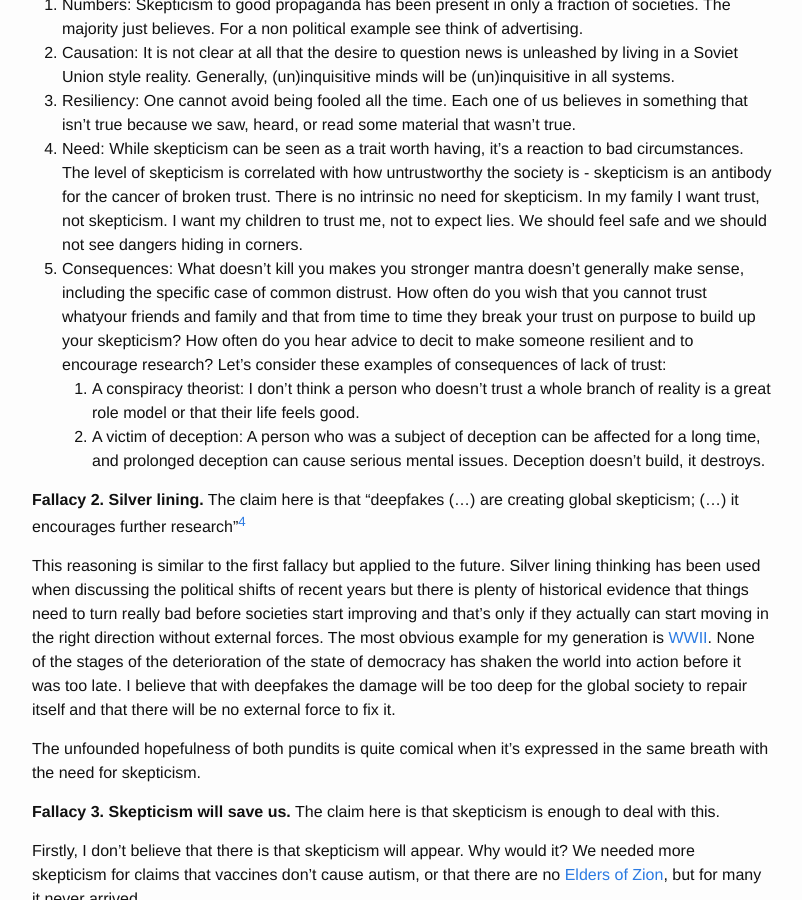
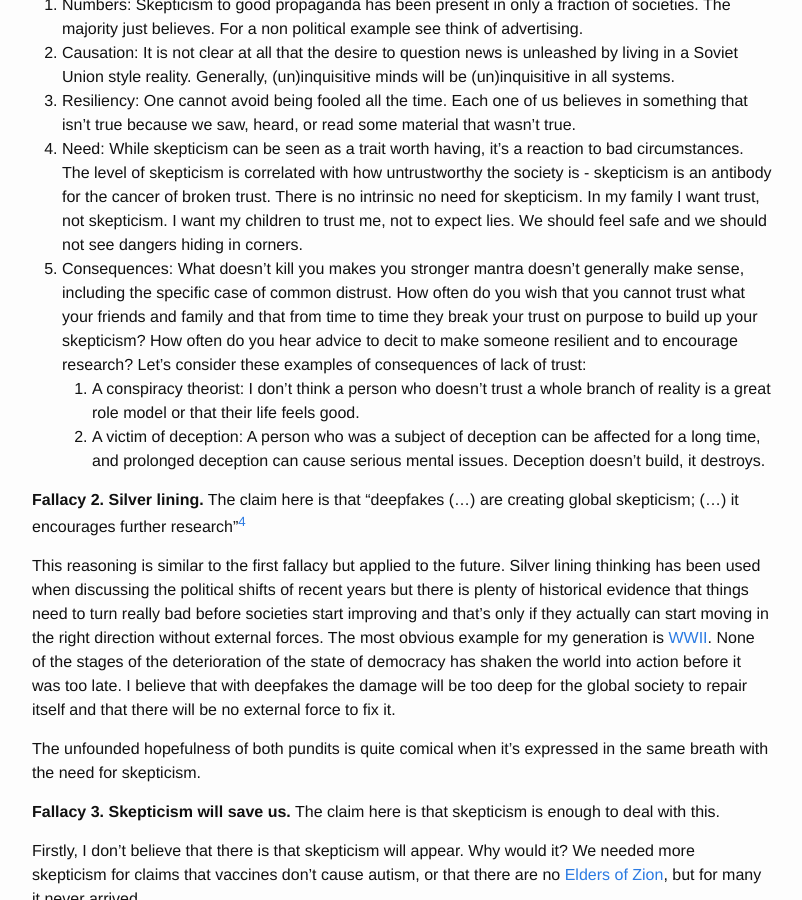
Before and after one commit to badfutures/badfutures.github.io, a Jekyll site: the page built from _posts/2019-08-11-1.DeepFakes.md, in a window 1280 px wide and 900 px high, scrolled down 871 px. Shown: the whole window, without its empty margins (238-1040 px from the left). Built offline with Jekyll 4.4.1, drawn with Linux system fonts in a browser that asks for light colours.

Commit message:
Spelling whatyour -> what your

```diff
--- a/_posts/2019-08-11-1.DeepFakes.md
+++ b/_posts/2019-08-11-1.DeepFakes.md
@@ -29,7 +29,7 @@ I challenge this view on multiple levels:
 1. Causation: It is not clear at all that the desire to question news is unleashed by living in a Soviet Union style reality. Generally, (un)inquisitive minds will be (un)inquisitive in all systems.
 1. Resiliency: One cannot avoid being fooled all the time. Each one of us believes in something that isn't true because we saw, heard, or read some material that wasn't true.
 1. Need: While skepticism can be seen as a trait worth having, it's a reaction to bad circumstances. The level of skepticism is correlated with how untrustworthy the society is - skepticism is an antibody for the cancer of broken trust. There is no intrinsic no need for skepticism. In my family I want trust, not skepticism. I want my children to trust me, not to expect lies. We should feel safe and we should not see dangers hiding in corners.
-1. Consequences: What doesn't kill you makes you stronger mantra doesn't generally make sense, including the specific case of common distrust. How often do you wish that you cannot trust whatyour friends and family and that from time to time they break your trust on purpose to build up your skepticism? How often do you hear advice to decit to make someone resilient and to encourage research?
+1. Consequences: What doesn't kill you makes you stronger mantra doesn't generally make sense, including the specific case of common distrust. How often do you wish that you cannot trust what your friends and family and that from time to time they break your trust on purpose to build up your skepticism? How often do you hear advice to decit to make someone resilient and to encourage research?
    Let's consider these examples of consequences of lack of trust:
      1. A conspiracy theorist: I don't think a person who doesn't trust a whole branch of reality is a great role model or that their life feels good.
      1. A victim of deception: A person who was a subject of deception can be affected for a long time, and prolonged deception can cause serious mental issues. Deception doesn't build, it destroys.
```
